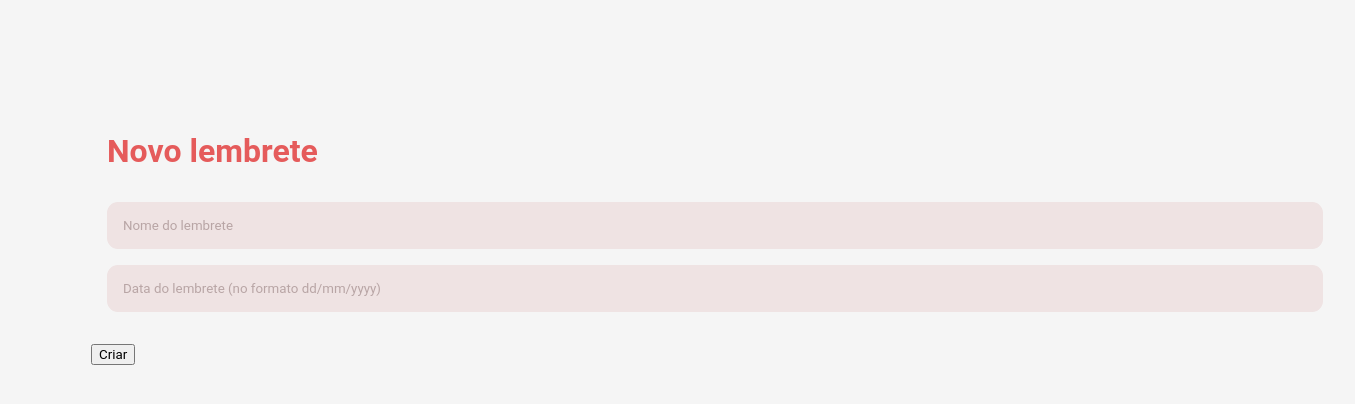
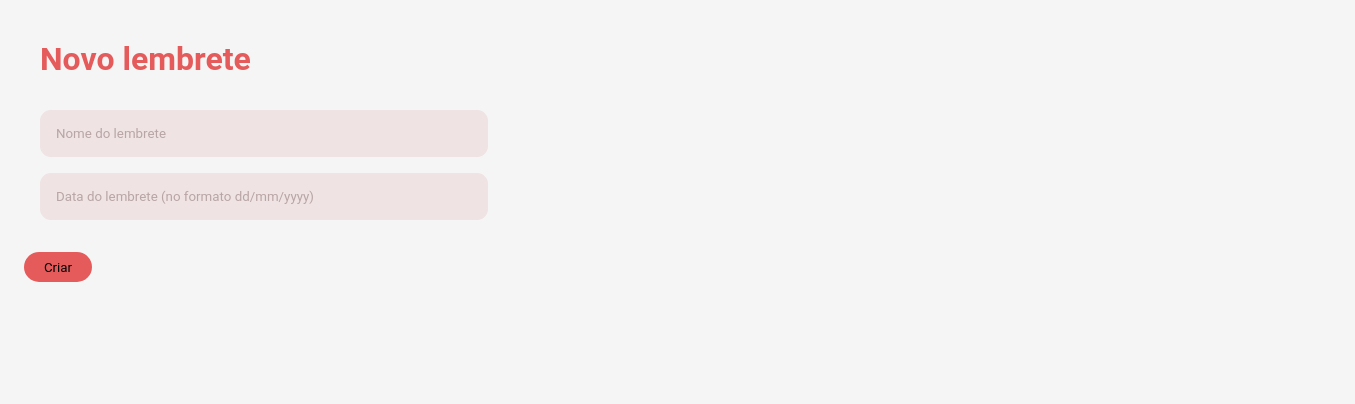
Before and after one commit to karenaciole/lista-de-lembretes, a plain HTML site: page frontend/index.html in a window 1280 px wide. Shown: the whole page, 1355 px wide, since content can reach past the window. Drawn offline with Linux system fonts and the light colour scheme.

Commit message:
feat: adjust sizes of card

```diff
--- a/frontend/css/lembrete.css
+++ b/frontend/css/lembrete.css
@@ -1,7 +1,8 @@
 .card-cria-lembrete {
-    position: absolute;
-    width: 100vw;
+    width: 40vw;
     height: 100vh;
+    display: flex;
+    flex-direction: column;
     padding: 1rem;
     left: 75px;
     top: 100px;
@@ -9,7 +10,6 @@
 }
 
 .card-cria-lembrete h1 {
-    display: inline-block;
     font-size: 2rem;
     font-weight: 700;
     color: #E55B5B;
@@ -27,9 +27,19 @@
     padding: 1rem;
     border-radius: 0.688rem;
     border: none;
+    outline: none;
     margin-bottom: 1rem;
 }
 
 .card-cria-lembrete__inputs ::placeholder {
     color: #B8A5A5;
 }
+
+.botao-criar-lembrete {
+    position: absolute;
+    width: 5.31vw;
+    height: 3.80vh;
+    background-color: #E55B5B;
+    border-radius: 2.813rem;
+    border: none;
+}
--- a/frontend/index.html
+++ b/frontend/index.html
@@ -16,7 +16,7 @@
                 <input type="text" name="nome" id="nome" placeholder="Nome do lembrete">
                 <input type="text" id="data" placeholder="Data do lembrete (no formato dd/mm/yyyy)">
             </div>
-            <button type="submit">Criar</button>
+            <button class="botao-criar-lembrete" type="submit">Criar</button>
     </div>
 </body>
 </html>
```
Also changed, not shown: 1 other file.
